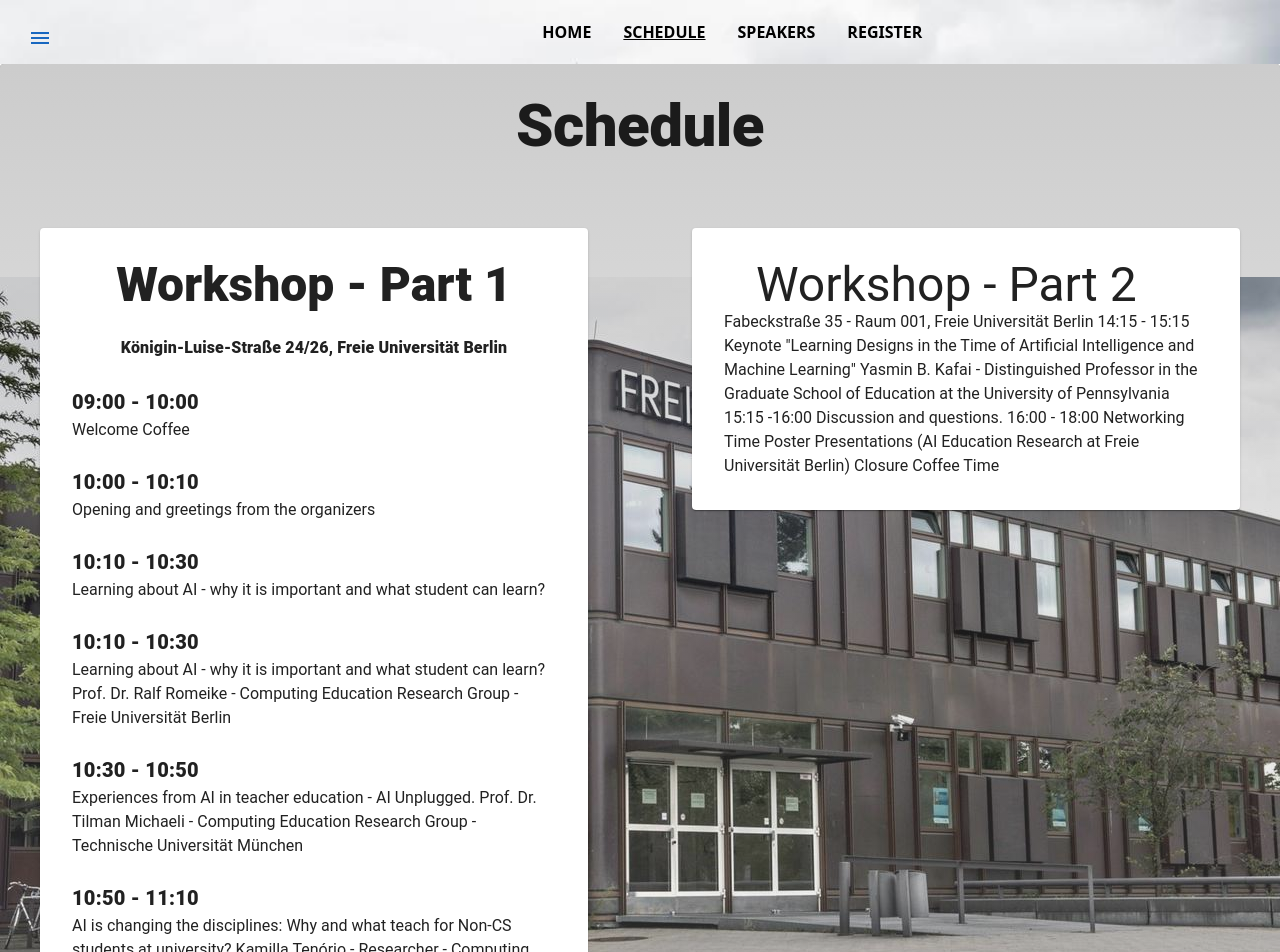
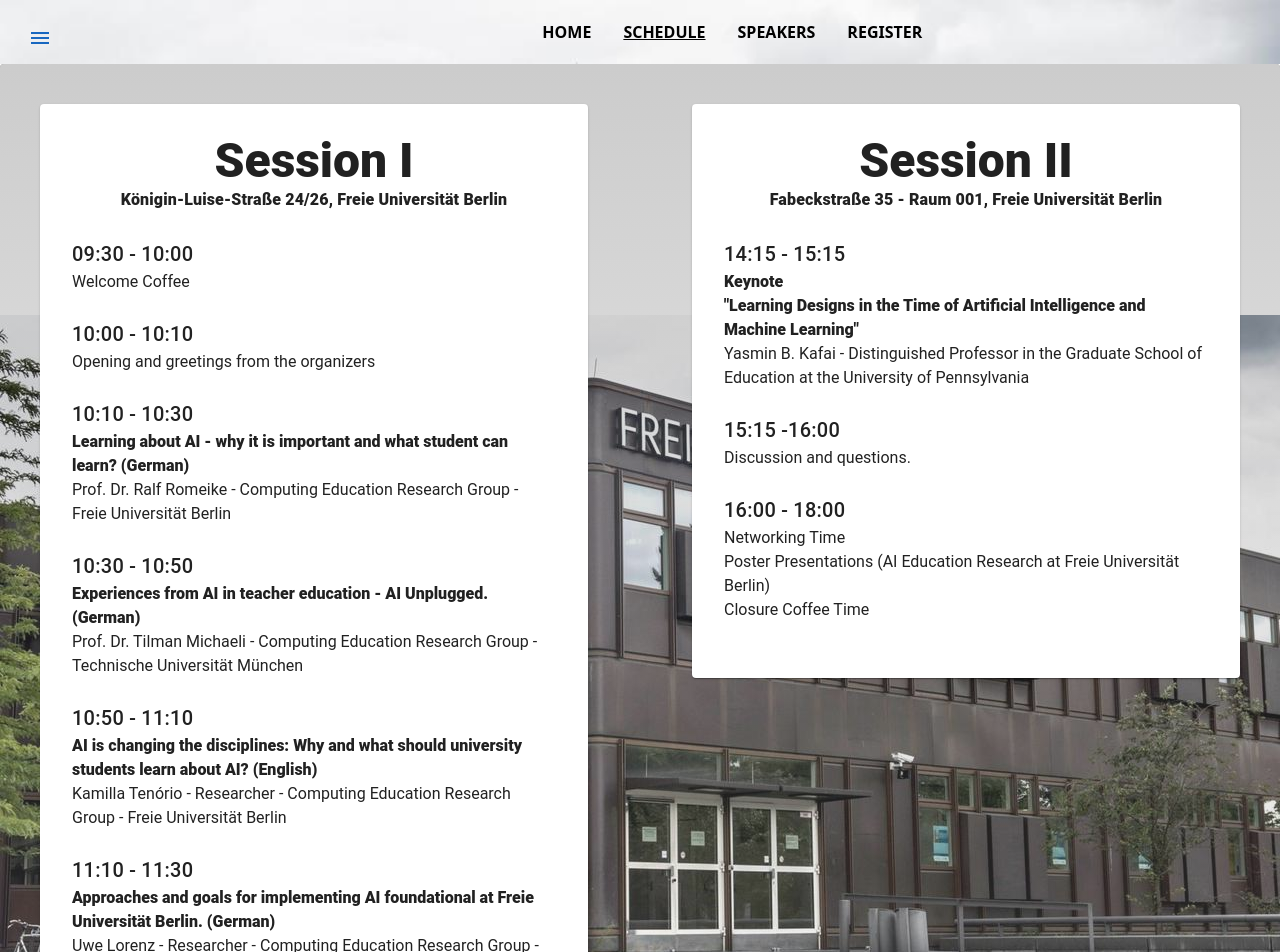
Before and after one commit to gregoryalbertt/AiWorkshop, a Vue app: page /schedule in a window 1280 px wide. Shown: the top 952 px of the page. Built offline with nearby package versions, Linux system fonts and the light colour scheme.

Commit message:
Update in the workshop schedule

```diff
--- a/src/views/TheSchedule.vue
+++ b/src/views/TheSchedule.vue
@@ -1,92 +1,120 @@
 <template>
     <v-card color="rgb(0,0,0, 0.5)" class="h-100">
         <v-img gradient="to bottom, rgba(0,0,0,.2), rgba(255,255,255,.2)" class="background" src="/fu-university.jpeg">
-
-            <div class="text-h2 font-weight-black text-center ma-4 pa-4">
-                Schedule
-            </div>
             <v-row>
 
                 <v-col cols="12" sm="6">
                     <v-card class="ma-10 pa-8">
                         <div class="text-h3 font-weight-black text-center">
-                            Workshop - Part 1
-                        </div> <br>
-
+                            Session I
+                        </div>
 
                         <div class="text-subtitle-1 font-weight-black text-center">
                             Königin-Luise-Straße 24/26, Freie Universität Berlin
                         </div><br>
-                        <div class="text-h6 font-weight-black">
-                            09:00 - 10:00
+
+                        <div class="text-h6">
+                            09:30 - 10:00
                         </div>
                         <div>
                             Welcome Coffee
                         </div><br>
-                        <div class="text-h6 font-weight-black">
+                        <div class="text-h6">
                             10:00 - 10:10
                         </div>
                         <div>
                             Opening and greetings from the organizers
                         </div><br>
-                        <div class="text-h6 font-weight-black">
+                        <div class="text-h6">
                             10:10 - 10:30
                         </div>
-                        <div>
-                            Learning about AI - why it is important and what student can learn?
-                        </div><br>
-                        <div class="text-h6 font-weight-black">
-                            10:10 - 10:30
+                        <div class="font-weight-black">
+                            Learning about AI - why it is important and what student can learn? (German) <br>
                         </div>
                         <div>
-                            Learning about AI - why it is important and what student can learn? Prof. Dr. Ralf Romeike -
-                            Computing
-                            Education Research Group - Freie Universität Berlin
+                            Prof. Dr. Ralf Romeike - Computing Education Research Group - Freie Universität Berlin
                         </div><br>
-                        <div class="text-h6 font-weight-black">
+                        <div class="text-h6">
                             10:30 - 10:50
                         </div>
+                        <div class="font-weight-black">
+                            Experiences from AI in teacher education - AI Unplugged. (German) <br>
+                        </div>
                         <div>
-                            Experiences from AI in teacher education - AI Unplugged.
                             Prof. Dr. Tilman Michaeli - Computing Education Research Group - Technische Universität München
                         </div><br>
-                        <div class="text-h6 font-weight-black">
+                        <div class="text-h6">
                             10:50 - 11:10
                         </div>
+                        <div class="font-weight-black">
+                            AI is changing the disciplines: Why and what should university students learn about AI? (English) <br>
+                        </div>
                         <div>
-                            AI is changing the disciplines: Why and what teach for Non-CS students at university?
                             Kamilla Tenório - Researcher - Computing Education Research Group - Freie Universität Berlin
                         </div><br>
-                        <div class="text-h6 font-weight-black">
+                        <div class="text-h6">
                             11:10 - 11:30
                         </div>
+                        <div class="font-weight-black">
+                            Approaches and goals for implementing AI foundational at Freie Universität Berlin. (German) <br>
+                        </div>
                         <div>
-                            Approaches and goals for implementing AI foundational at Freie Universität Berlin.
                             Uwe Lorenz - Researcher - Computing Education Research Group - Freie Universität Berlin
                         </div><br>
-
+                        <div class="text-h6">
+                            11:30 - 11:50
+                        </div>
+                        <div class="font-weight-black">
+                            Responsible AI (German) <br>
+                        </div>
+                        <div>
+                            Prof. Dr. Claudia Müller-Birn -  Human-Centered Computing (HCC) - Freie Universität Berlin
+                        </div><br>
+                        <div class="text-h6">
+                            11:50 - 12:00
+                        </div>
+                        <div>
+                            Final Discussion
+                        </div><br>
                     </v-card>
                 </v-col>
                 <v-col cols="12" sm="">
                     <v-card class="ma-10 pa-8">
-                        <span class="text-h3">
-                            Workshop - Part 2
-                        </span>
+                        <div class="text-h3 font-weight-black text-center">
+                            Session II
+                        </div>
+
+                        <div class="text-subtitle-1 font-weight-black text-center">
                             Fabeckstraße 35 - Raum 001, Freie Universität Berlin
+                        </div><br>
 
+                        <div class="text-h6">
                             14:15 - 15:15
-                        Keynote
-                        "Learning Designs in the Time of Artificial Intelligence and Machine Learning"
-                        Yasmin B. Kafai - Distinguished Professor in the Graduate School of Education at the University of
-                        Pennsylvania
+                        </div>
+                        <div class="font-weight-black">
+                            Keynote <br>
+                            "Learning Designs in the Time of Artificial Intelligence and Machine Learning" <br>
+                        </div>
+                        <div>
+                            Yasmin B. Kafai - Distinguished Professor in the Graduate School of Education at the University of Pennsylvania
+                        </div><br>
 
+                        <div class="text-h6">
                             15:15 -16:00
+                        </div>
+                        <div>
                             Discussion and questions.
+                        </div><br>
 
+                        <div class="text-h6">
                             16:00 - 18:00
-                        Networking Time
-                        Poster Presentations (AI Education Research at Freie Universität Berlin)
+                        </div>
+                        <div>
+                            Networking Time <br>
+                            Poster Presentations (AI Education Research at Freie Universität Berlin) <br>
                             Closure Coffee Time
+                        </div><br>
+
                     </v-card>
                 </v-col>
             </v-row>
```
Lines whose indentation alone changed are shown as unchanged.
